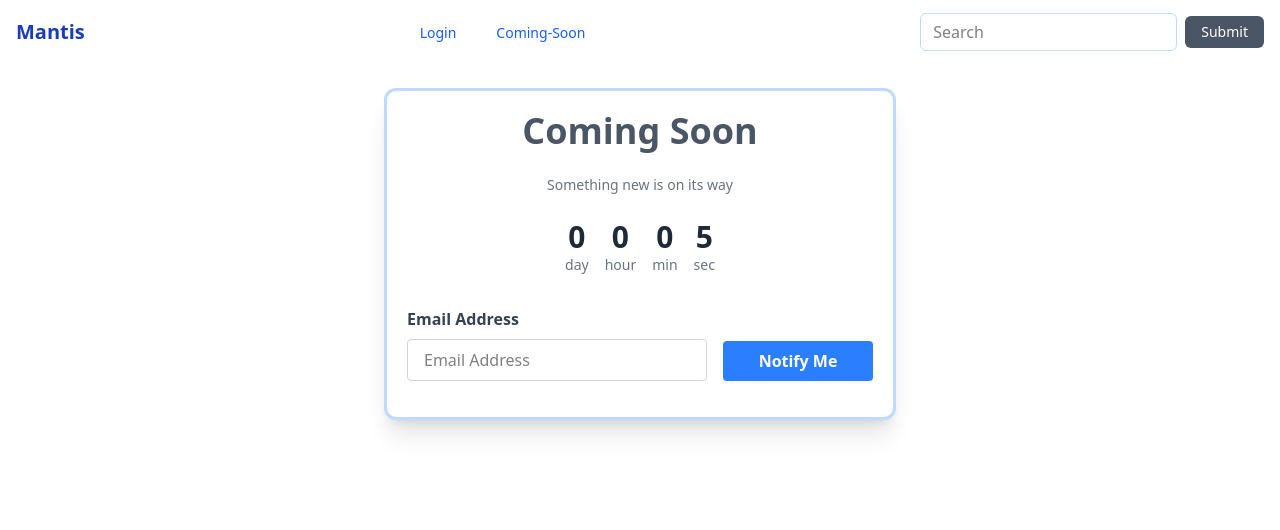
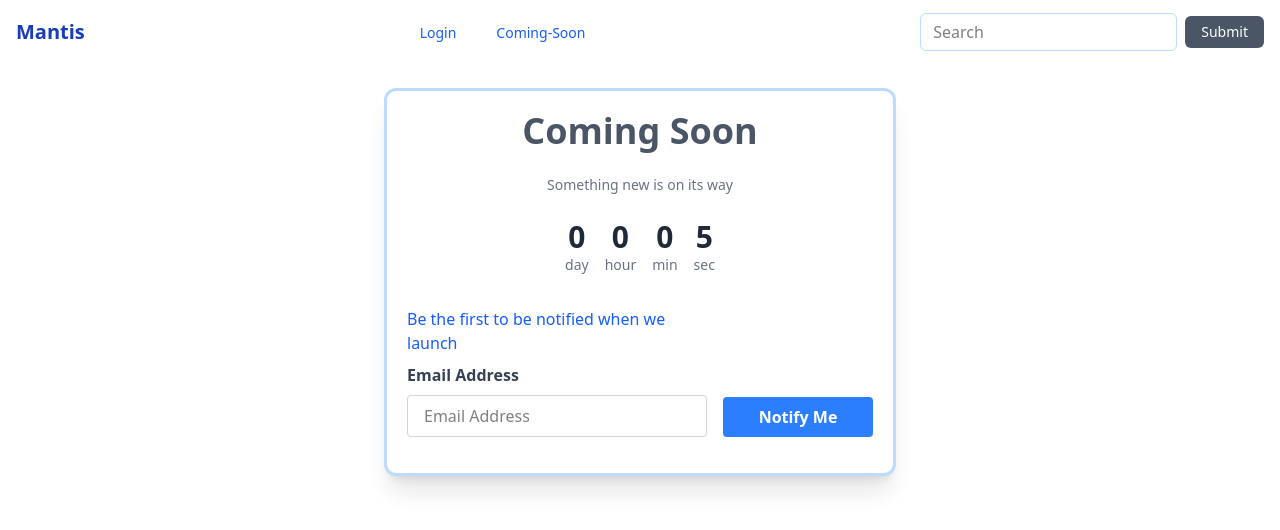
Before and after one commit to unnatisao-21office/Mantis-Angular-App, an Angular app: page /coming-soon in a window 1280 px wide. Shown: the top 530 px of the page. Built offline with nearby package versions, Linux system fonts and the light colour scheme.

Commit message:
created the comin soon page

```diff
--- a/src/app/pages/coming-soon/coming-soon.html
+++ b/src/app/pages/coming-soon/coming-soon.html
@@ -26,6 +26,7 @@
 
         <div class="flex gap-4 mb-4">
             <div class="flex-[2]">
+                 <p class="text-blue-600 text-m mb-2">Be the first to be notified when we launch</p>
                 <label class="block text-gray-700 font-semibold mb-2">Email Address</label>
                 <input type="email" class="w-full border border-gray-300 rounded px-4 py-2"
                     placeholder="Email Address" />
```
